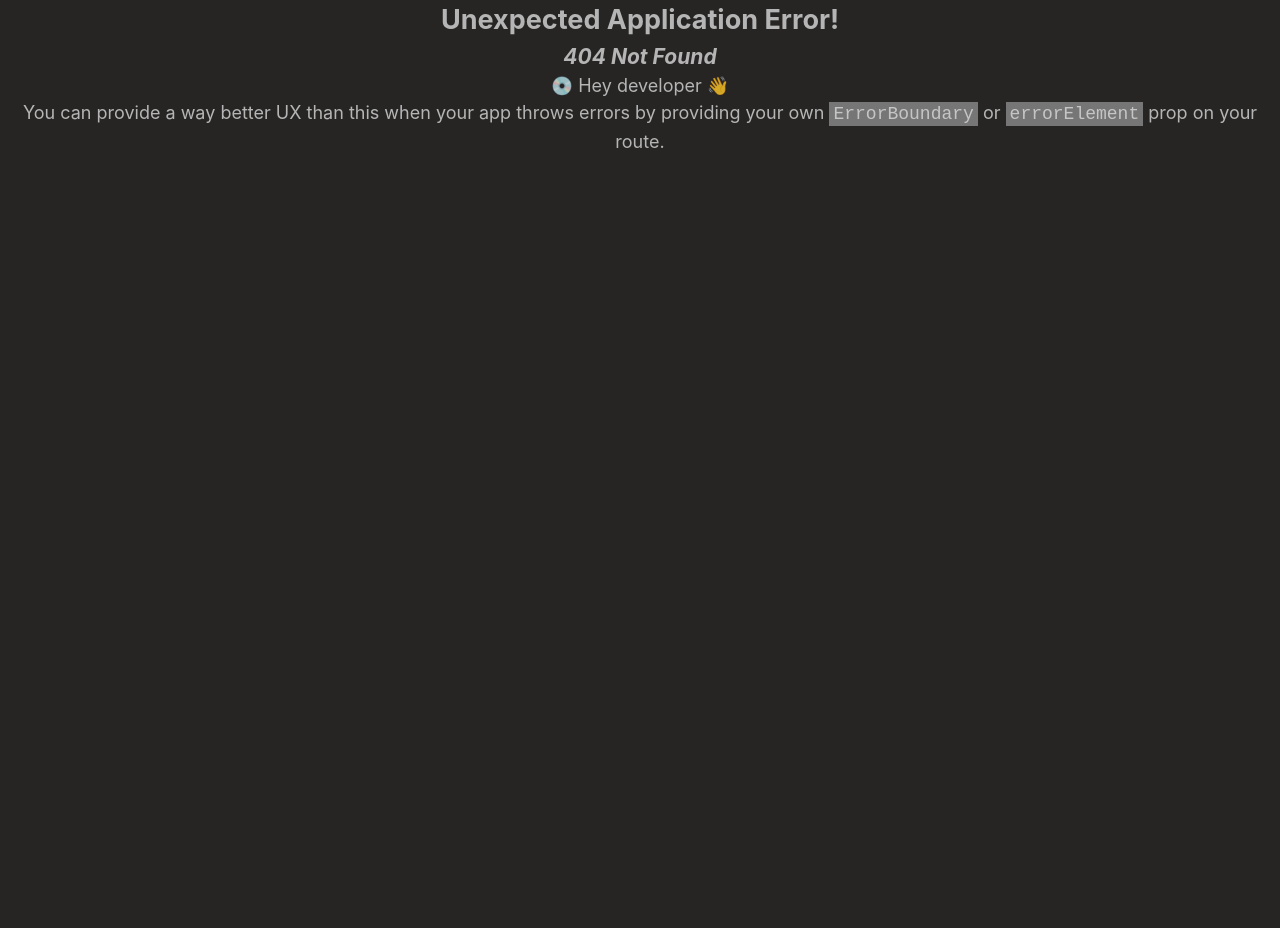
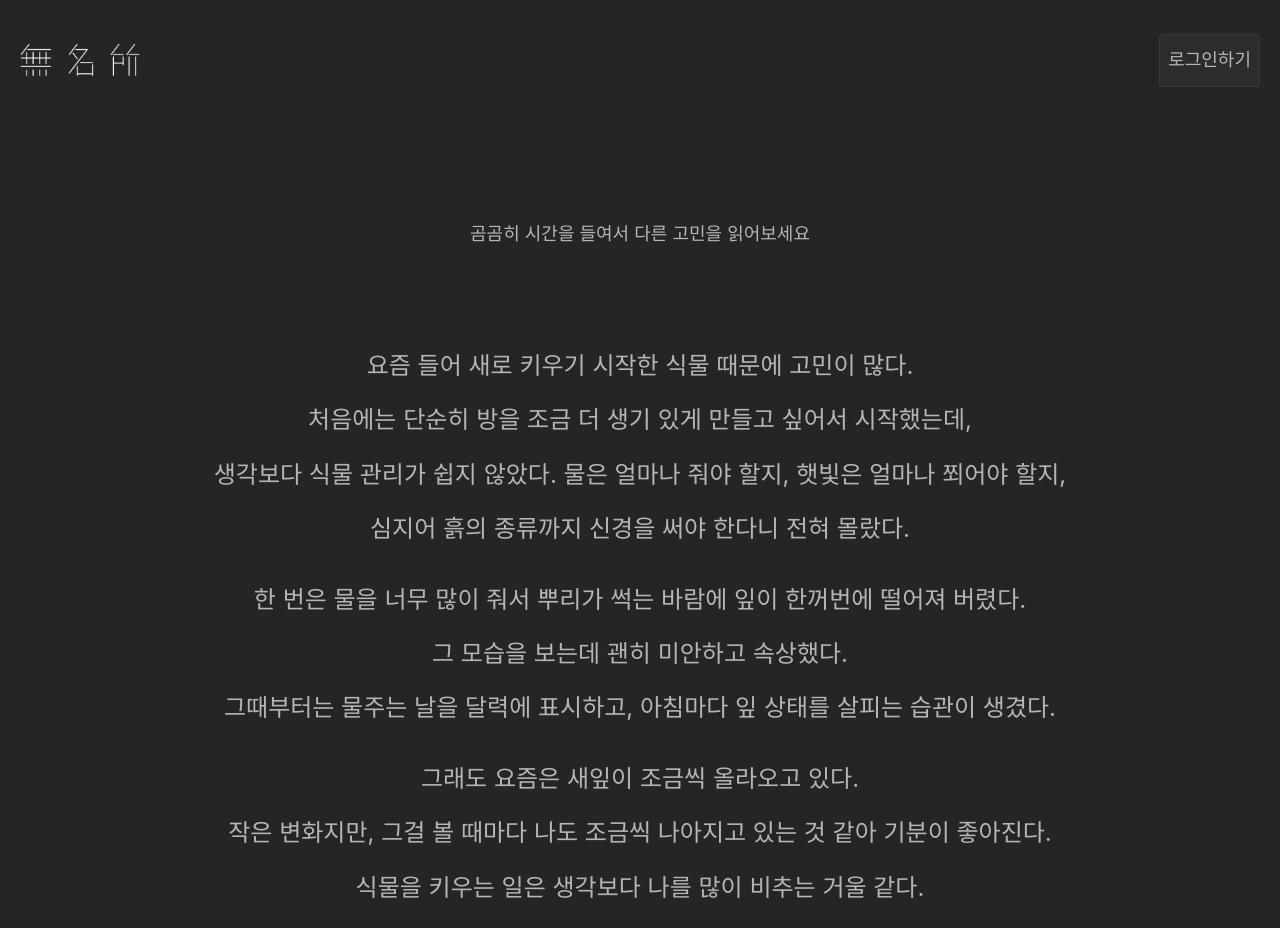
Before and after one commit to NamelessChamberORG/NamelessChamber_frontend, a React (Vite) app: page /diary/1 in a window 1280 px wide. Before the commit this address had no page. Shown: the top 928 px of the page. Before the commit the page ends 800 px from the top, so only its background shows below. Built offline with nearby package versions, Linux system fonts and the light colour scheme; a web font is replaced by a local one.

Commit message:
✨  feat: add diary detail page and logic (#10)

```diff
--- a/src/features/diary/components/card/CardList.tsx
+++ b/src/features/diary/components/card/CardList.tsx
@@ -1,12 +1,16 @@
+import { useNavigate } from "react-router";
 import mockDiarys from "../../../../mock/mockDiary";
 import Card from "./Card";
 import classes from "./CardList.module.css";
 
 const CardList = () => {
+  const navigate = useNavigate();
+
   return (
     <ul className={classes.cardList}>
       {mockDiarys.map((diary) => (
         <Card
+          onClick={() => navigate(`/diary/${diary.id}`)}
           key={diary.title}
           title={diary.title}
           tags={diary.tags}
--- /dev/null
+++ b/src/features/diary/pages/DiaryDetailPage.module.css
@@ -0,0 +1,30 @@
+.diary.detail {
+  margin-top: 10rem;
+  display: flex;
+  flex-direction: column;
+  gap: 10rem;
+}
+
+.content {
+  white-space: pre-line;
+  line-height: 1.6;
+  font-size: 24px;
+}
+
+.lines {
+  display: flex;
+  flex-direction: column;
+  gap: 1.6rem;
+}
+
+@media (max-width: 480px) {
+  .content {
+    font-size: 18px;
+  }
+}
+
+@media (max-width: 768px) {
+  .content {
+    font-size: 20px;
+  }
+}
--- /dev/null
+++ b/src/features/diary/pages/DiaryDetailPage.tsx
@@ -0,0 +1,22 @@
+import FadeInOnView from "../components/FadeInOnView";
+import classes from "./DiaryDetailPage.module.css";
+import mockDiaryDetail from "../../../mock/mockDiaryDetail";
+import Paragraph from "../../../components/paragraph/Paragraph";
+
+function DiaryDetailPage() {
+  return (
+    <section className={`${classes.diary} ${classes.detail}`}>
+      <Paragraph>곰곰히 시간을 들여서 다른 고민을 읽어보세요</Paragraph>
+
+      <div className={classes.lines}>
+        {mockDiaryDetail.content.split("\n").map((line, index) => (
+          <FadeInOnView key={index} className={classes.content} once={true}>
+            {line}
+          </FadeInOnView>
+        ))}
+      </div>
+    </section>
+  );
+}
+
+export default DiaryDetailPage;
--- /dev/null
+++ b/src/mock/mockDiaryDetail.ts
@@ -0,0 +1,24 @@
+type DiaryDetail = {
+  content: string;
+};
+
+const mockDiaryDetail: DiaryDetail = {
+  content: `요즘 들어 새로 키우기 시작한 식물 때문에 고민이 많다.
+  처음에는 단순히 방을 조금 더 생기 있게 만들고 싶어서 시작했는데,
+  생각보다 식물 관리가 쉽지 않았다. 물은 얼마나 줘야 할지, 햇빛은 얼마나 쬐어야 할지,
+  심지어 흙의 종류까지 신경을 써야 한다니 전혀 몰랐다.
+
+  한 번은 물을 너무 많이 줘서 뿌리가 썩는 바람에 잎이 한꺼번에 떨어져 버렸다.
+  그 모습을 보는데 괜히 미안하고 속상했다.
+  그때부터는 물주는 날을 달력에 표시하고, 아침마다 잎 상태를 살피는 습관이 생겼다.
+
+  그래도 요즘은 새잎이 조금씩 올라오고 있다.
+  작은 변화지만, 그걸 볼 때마다 나도 조금씩 나아지고 있는 것 같아 기분이 좋아진다.
+  식물을 키우는 일은 생각보다 나를 많이 비추는 거울 같다.
+  내가 조급할수록 식물도 힘들어하고, 내가 차분해질수록 식물도 건강해진다.
+
+  아직은 초보지만, 언젠가는 내 방 한쪽을 가득 채울 만큼 무성한 식물들을 키우고 싶다.
+  그날이 오면 오늘의 시행착오도 웃으며 이야기할 수 있겠지.`,
+};
+
+export default mockDiaryDetail;
--- a/src/routes/index.tsx
+++ b/src/routes/index.tsx
@@ -3,6 +3,7 @@ import RootLayout from "../layouts/RootLayout";
 import WriteDiaryPage from "../features/diary/pages/WriteDiaryPage";
 import LandingPage from "../features/diary/pages/LandingPage";
 import SubmitDiaryPage from "../features/diary/pages/SubmitDiaryPage";
+import DiaryDetailPage from "../features/diary/pages/DiaryDetailPage";
 
 const router = createBrowserRouter([
   {
@@ -17,6 +18,10 @@ const router = createBrowserRouter([
         path: "/diary/submit",
         element: <SubmitDiaryPage />,
       },
+      {
+        path: "/diary/:id",
+        element: <DiaryDetailPage />,
+      },
     ],
   },
   {
```
